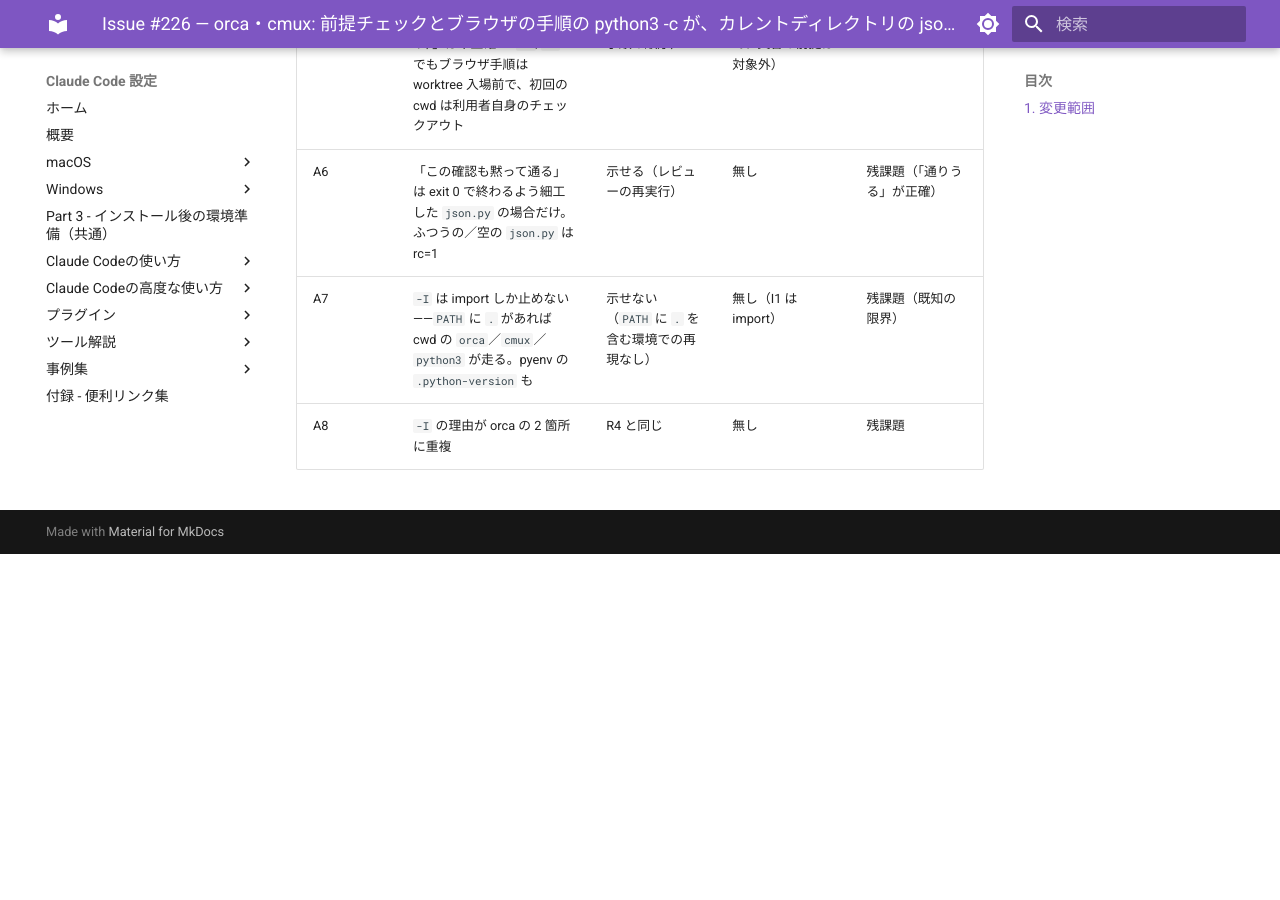
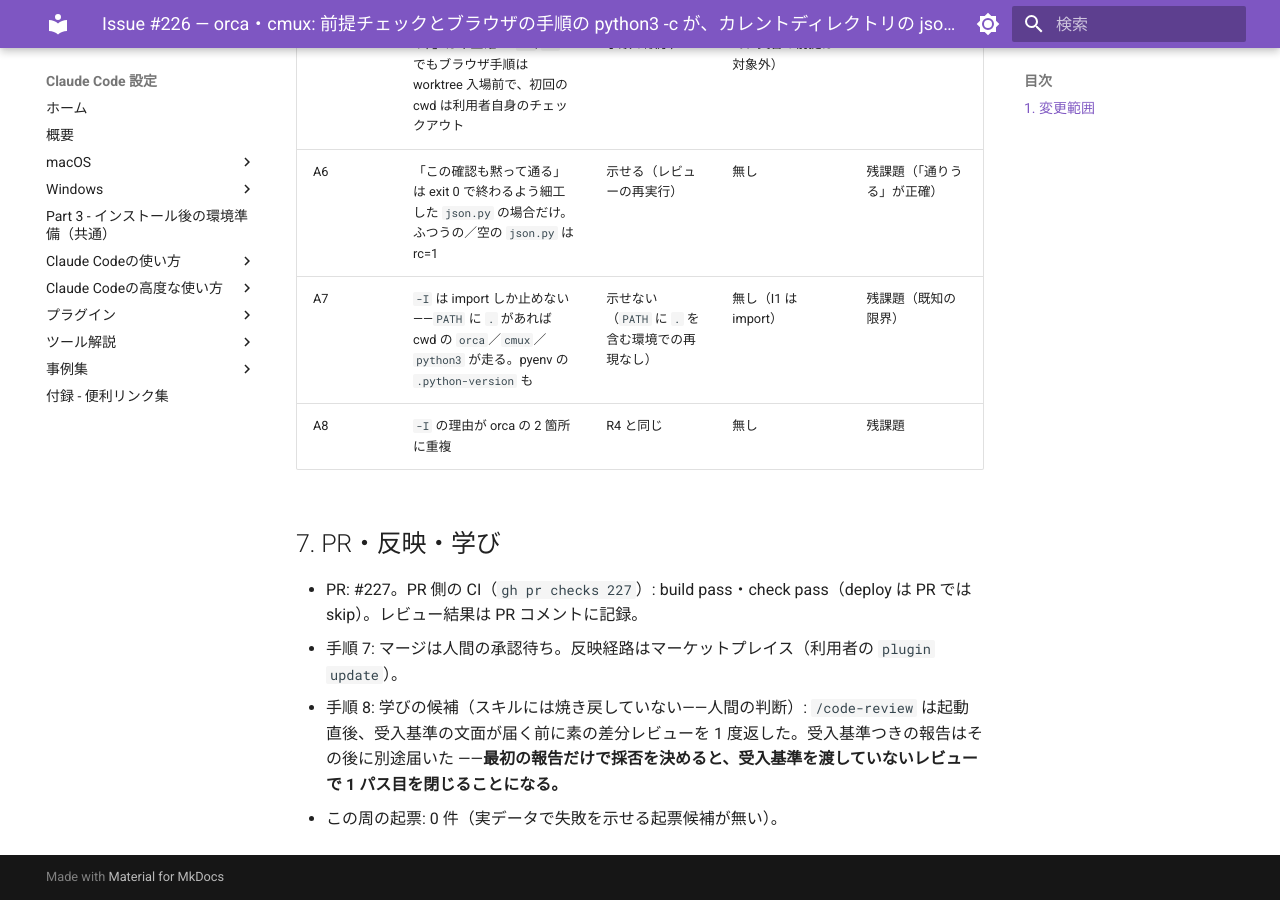
Before and after one commit to hdknr/claude-code-setup, an MkDocs documentation site: the page built from docs/plans/issue-226.md, in a window 1280 px wide and 900 px high, scrolled down 5795 px. Built offline with MkDocs 1.6.1 and Material for MkDocs 9.7.7, drawn with Linux system fonts in a browser that asks for light colours; before the commit the page ends 6349 px from its top, so only the background shows below that.

Commit message:
docs(plans): #226 の PR・反映・学びを記録
Co-Authored-By: Claude Opus 5.5 <noreply@anthropic.com>

```diff
--- a/docs/plans/issue-226.md
+++ b/docs/plans/issue-226.md
@@ -130,3 +130,12 @@
 | A6 | 「この確認も黙って通る」は exit 0 で終わるよう細工した `json.py` の場合だけ。ふつうの／空の `json.py` は rc=1 | 示せる（レビューの再実行） | 無し | 残課題（「通りうる」が正確） |
 | A7 | `-I` は import しか止めない——`PATH` に `.` があれば cwd の `orca`／`cmux`／`python3` が走る。pyenv の `.python-version` も | 示せない（`PATH` に `.` を含む環境での再現なし） | 無し（I1 は import） | 残課題（既知の限界） |
 | A8 | `-I` の理由が orca の 2 箇所に重複 | R4 と同じ | 無し | 残課題 |
+
+## 7. PR・反映・学び
+
+- PR: #227。PR 側の CI（`gh pr checks 227`）: build pass・check pass（deploy は PR では skip）。レビュー結果は PR コメントに記録。
+- 手順 7: マージは人間の承認待ち。反映経路はマーケットプレイス（利用者の `plugin update`）。
+- 手順 8: 学びの候補（スキルには焼き戻していない——人間の判断）:
+  `/code-review` は起動直後、受入基準の文面が届く前に素の差分レビューを 1 度返した。受入基準つきの報告はその後に別途届いた
+  ——**最初の報告だけで採否を決めると、受入基準を渡していないレビューで 1 パス目を閉じることになる。**
+- この周の起票: 0 件（実データで失敗を示せる起票候補が無い）。
```
